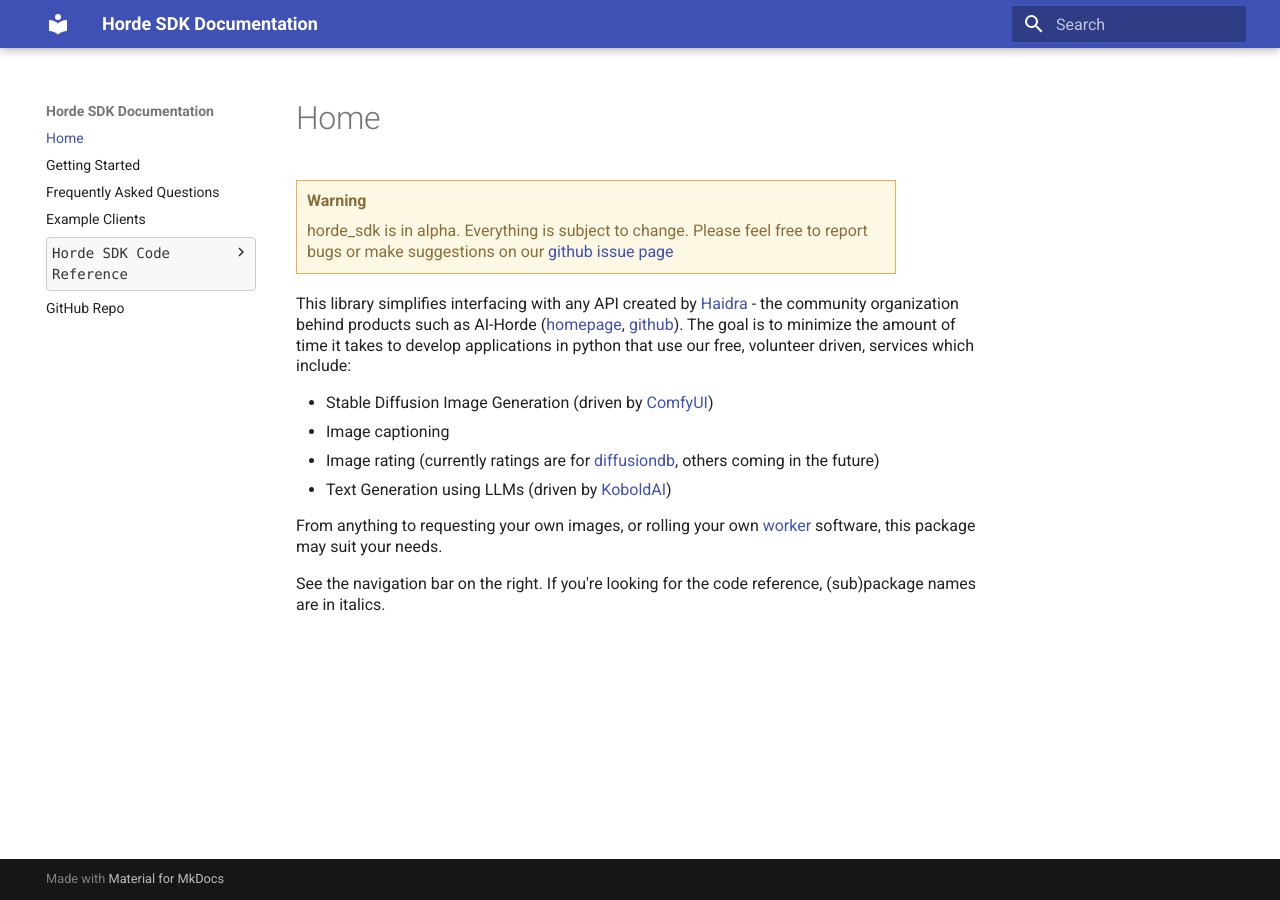
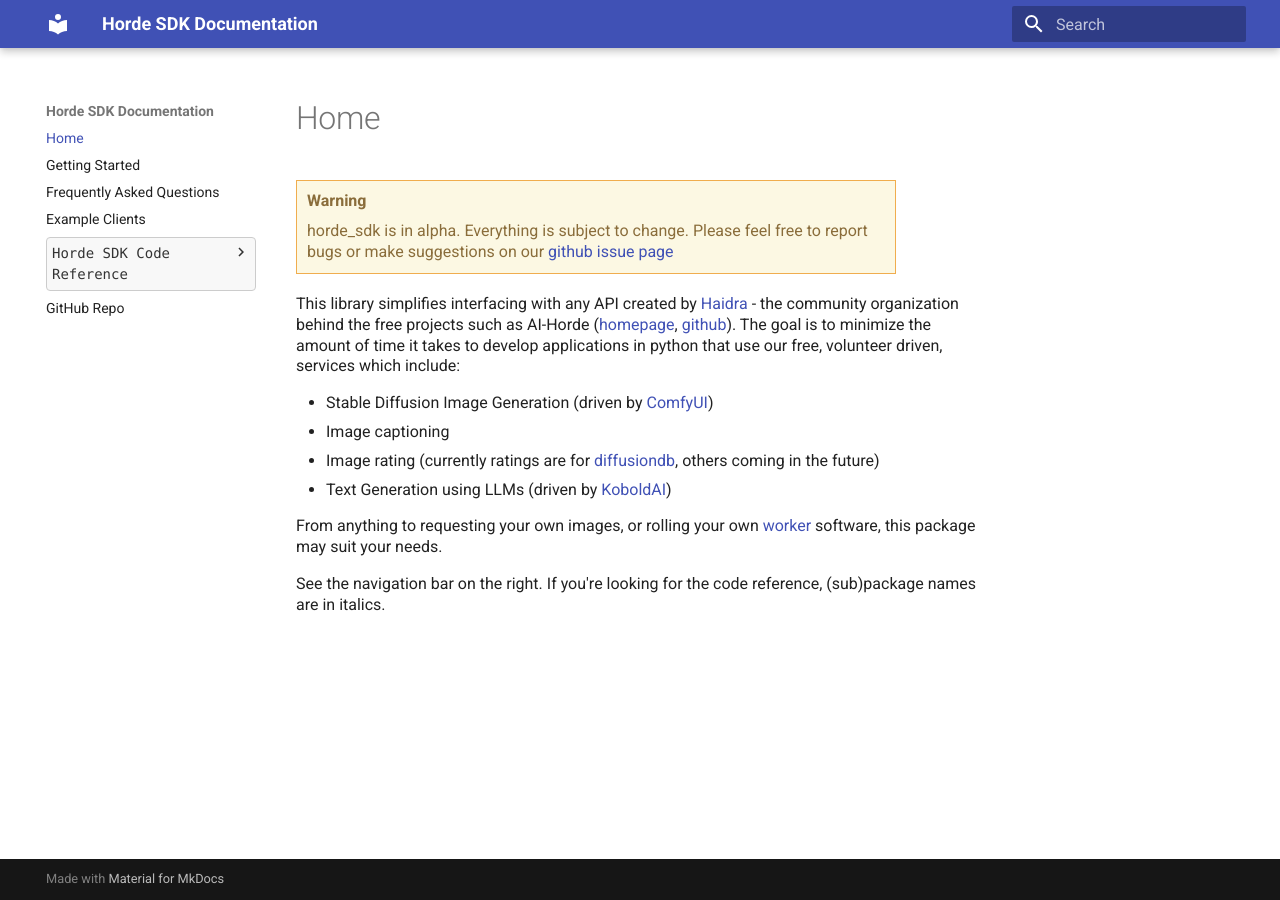
Before and after one commit to Haidra-Org/horde-sdk, an MkDocs documentation site: the page built from docs/index.md, in a window 1280 px wide. Built offline with MkDocs 1.6.1 and Material for MkDocs 9.7.7, drawn with Linux system fonts in a browser that asks for light colours.

Commit message:
chore: version bump
also a sneaky fix to the docs index

```diff
--- a/docs/index.md
+++ b/docs/index.md
@@ -8,7 +8,7 @@
 </div>
 
 This library simplifies interfacing with any API created by [Haidra](https://github.com/Haidra-Org) - the community organization
-behind products such as AI-Horde ([homepage](https://aihorde.net/), [github](https://github.com/db0/AI-Horde)).
+behind the free projects such as AI-Horde ([homepage](https://aihorde.net/), [github](https://github.com/db0/AI-Horde)).
 The goal is to minimize the amount of time it takes to develop applications in python that use our free, volunteer driven, services which include:
 
 - Stable Diffusion Image Generation (driven by [ComfyUI](https://github.com/comfyanonymous/ComfyUI))
--- a/pyproject.toml
+++ b/pyproject.toml
@@ -4,7 +4,7 @@
 
 [project]
 name = "horde_sdk"
-version = "0.3.0"
+version = "0.4.0"
 description = "A python toolkit for interacting with the horde APIs, services, and ecosystem."
 authors = [
     {name = "tazlin", email = "tazlin.on.github@gmail.com"},
```
